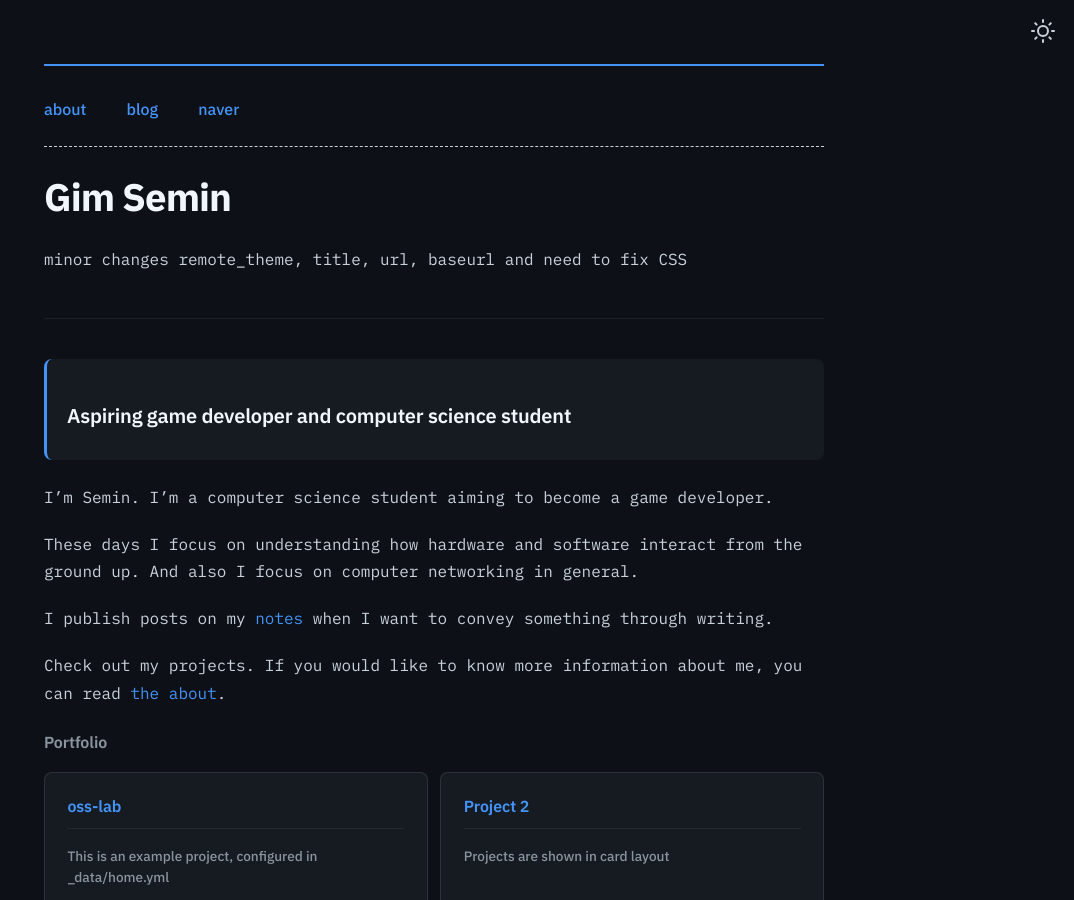
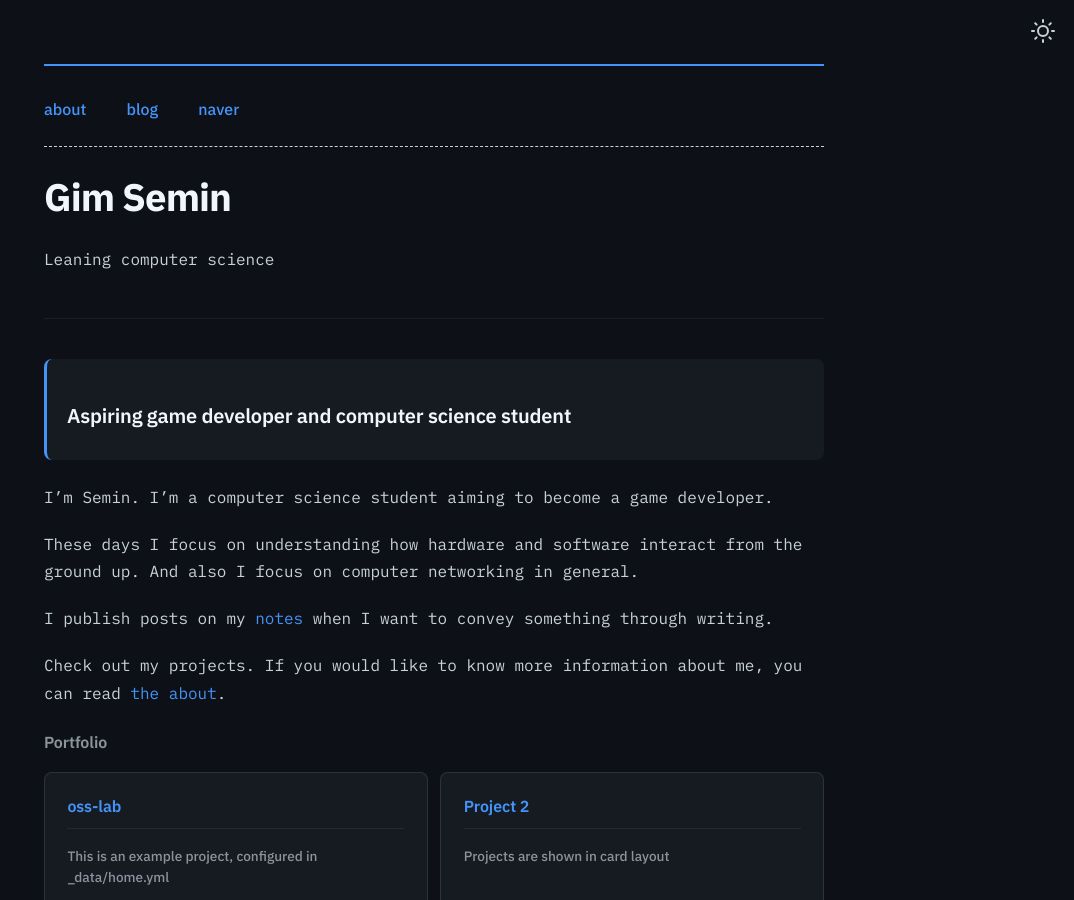
Before and after one commit to Sorepe/Sorepe.github.io, a Jekyll site: the page built from index.md, in a window 1280 px wide and 900 px high. Shown: the whole window, without its empty margins (206-1280 px from the left). Built offline with Jekyll 4.4.1, drawn with Linux system fonts in a browser that asks for light colours.

Commit message:
Update _config.yml

```diff
--- a/_config.yml
+++ b/_config.yml
@@ -3,7 +3,7 @@ author: Abhinav Saxena
 url: https://Sorepe.github.io # root address of the site
 baseurl: "" # set to "/moonwalk" if hosting under a project subpath
 description: > # description of the site (multiple lines allowed)
-  minor changes remote_theme, title, url, baseurl and need to fix CSS
+  Leaning computer science
 
 permalink: /:slug
 
```
